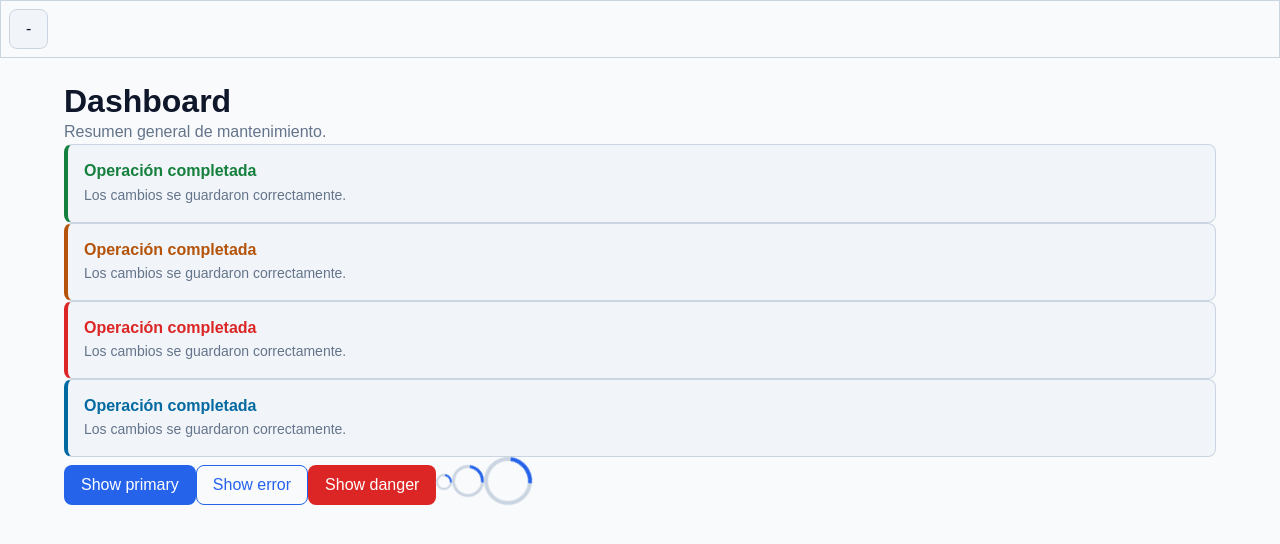
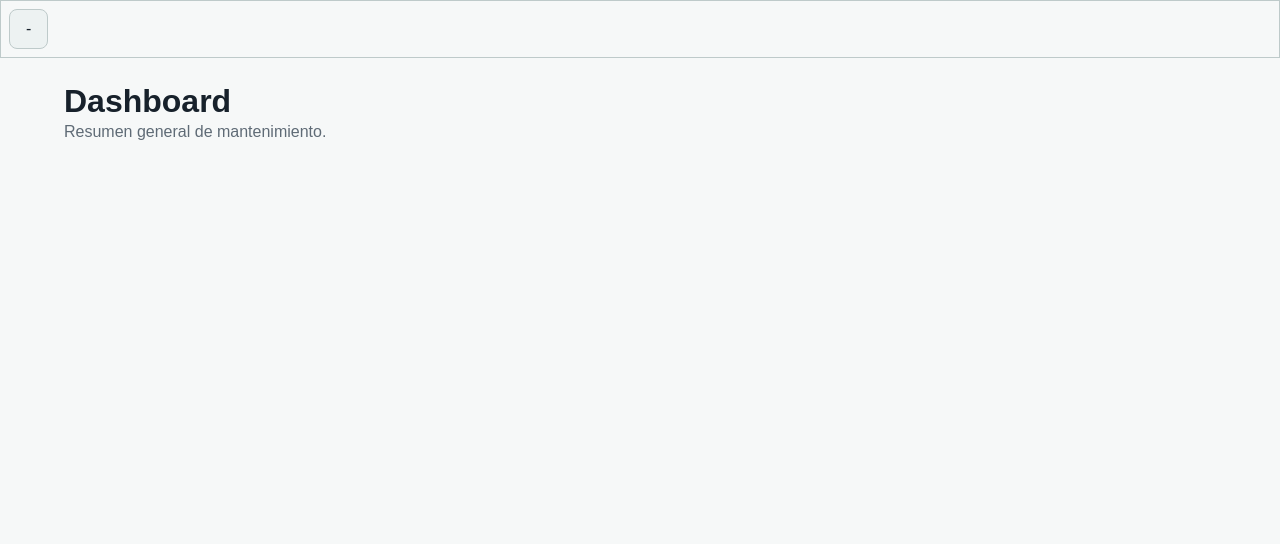
Before and after one commit to CristianEscequiel/angular-enterprise-lab, an Angular app: page / in a window 1280 px wide. Shown: the top 544 px of the page. Built offline with nearby package versions, Linux system fonts and the light colour scheme.

Commit message:
refactor: remove component playground from app shell and replace colors variable

```diff
--- a/src/app/layout/app-shell/app-shell.html
+++ b/src/app/layout/app-shell/app-shell.html
@@ -6,39 +6,6 @@
   }
   <main class="container p-lg sidebar-layout__content">
     <router-outlet></router-outlet>
-    <app-alert title="Operación completada" message="Los cambios se guardaron correctamente."
-      variant="success"></app-alert>
-    <app-alert title="Operación completada" message="Los cambios se guardaron correctamente."
-      variant="warning"></app-alert>
-    <app-alert title="Operación completada" message="Los cambios se guardaron correctamente."
-      variant="error"></app-alert>
-
-    <app-alert title="Operación completada" message="Los cambios se guardaron correctamente."
-      variant="info"></app-alert>
-
-    <div class="d-flex items-center">
-      <app-button variant="primary" (clicked)="showToast('success', 'Success', 'The operation was successful.')">
-        Show primary
-      </app-button>
-
-      <app-button variant="outline" (clicked)="showToast('error', 'Error', 'The operation failed.')">
-        Show error
-      </app-button>
-
-      <app-button variant="danger" (clicked)="showToast('error', 'Error', 'The operation failed.')">
-        Show danger
-      </app-button>
-
-      <app-toast [open]="toastOpen()" [variant]="toastType()" [title]="toastTitle()" [message]="toastMessage()"
-        (closed)="closeToast()" />
-
-      <app-spinner size="sm" label="Cargando órdenes de trabajo" />
-      <app-spinner size="md" label="Cargando órdenes de trabajo" />
-      <app-spinner size="lg" label="Cargando órdenes de trabajo" />
-
-    </div>
-
-
   </main>
 
 </div>
--- a/src/styles/abstracts/_variables.scss
+++ b/src/styles/abstracts/_variables.scss
@@ -5,52 +5,97 @@
 // BRAND
 // ==============================
 
-$color-primary: #2563eb;
-$color-primary-hover: #1d4ed8;
-$color-primary-active: #1e40af;
-$color-primary-subtle: #dbeafe;
+$color-primary: #0f5f61;
+$color-primary-hover: #0c5254;
+$color-primary-active: #083f41;
+$color-primary-subtle: #d9eeee;
+
+$color-accent: #c84a16;
+$color-accent-hover: #ad3d11;
+$color-accent-active: #8f310d;
+$color-accent-subtle: #ffeadf;
 
 // ==============================
 // BACKGROUNDS
 // ==============================
 
-$color-background: #f8fafc;
+$color-background: #f6f8f8;
 $color-surface: #ffffff;
-$color-surface-light: #f1f5f9;
-$color-surface-hover: #e2e8f0;
+$color-surface-light: #edf2f2;
+$color-surface-hover: #dfe8e8;
+$color-surface-selected: #d9eeee;
 
 // ==============================
 // TEXT
 // ==============================
 
-$color-text: #0f172a;
-$color-text-muted: #64748b;
-$color-text-disabled: #94a3b8;
+$color-text: #17212b;
+$color-text-muted: #5f6b76;
+$color-text-disabled: #98a2aa;
+$color-text-inverse: #ffffff;
 
 // ==============================
 // BORDERS
 // ==============================
 
-$color-border: #cbd5e1;
-$color-border-subtle: #e2e8f0;
+$color-border: #becaca;
+$color-border-subtle: #dfe7e7;
+$color-border-strong: #8fa0a0;
+$color-border-focus: #0f5f61;
 
 // ==============================
 // SEMANTIC COLORS
 // ==============================
 
-$color-success: #15803d;
-$color-success-subtle: #dcfce7;
+// SUCCESS
+$color-success: #18794e;
+$color-success-hover: #12663f;
+$color-success-active: #0d5233;
+$color-success-subtle: #dff4e8;
 
-$color-warning: #b45309;
-$color-warning-subtle: #fef3c7;
+// WARNING
+$color-warning: #a15c00;
+$color-warning-hover: #874d00;
+$color-warning-active: #6d3e00;
+$color-warning-subtle: #fff0cc;
 
-$color-error: #dc2626;
-$color-error-hover: #ef4444;
-$color-error-active: #b91c1c;
-$color-error-subtle: #fee2e2;
+// ERROR
+$color-error: #b42318;
+$color-error-hover: #971d14;
+$color-error-active: #7a1710;
+$color-error-subtle: #fee4e2;
 
-$color-info: #0369a1;
-$color-info-subtle: #e0f2fe;
+// INFO
+$color-info: #175cd3;
+$color-info-hover: #144fb4;
+$color-info-active: #103f91;
+$color-info-subtle: #e3efff;
+
+// ==============================
+// STATES
+// ==============================
+
+$color-focus-ring: rgba(15, 95, 97, 0.3);
+$color-overlay: rgba(23, 33, 43, 0.55);
+
+$color-disabled-background: #edf1f1;
+$color-disabled-border: #d5dddd;
+
+// ==============================
+// PRIORITIES
+// ==============================
+
+$color-priority-low: #2870bd;
+$color-priority-low-subtle: #e3f0ff;
+
+$color-priority-medium: #a15c00;
+$color-priority-medium-subtle: #fff0cc;
+
+$color-priority-high: #c84a16;
+$color-priority-high-subtle: #ffeadf;
+
+$color-priority-critical: #b42318;
+$color-priority-critical-subtle: #fee4e2;
 
 // ==============================
 // TYPOGRAPHY
--- a/src/styles/components/_sidebar.scss
+++ b/src/styles/components/_sidebar.scss
@@ -8,6 +8,7 @@
   position: sticky;
   top: 0;
   height: 100%;
+  animation: sidebar-slide-in .50s ease;
 }
 
 .sidebar__nav {
@@ -31,3 +32,15 @@
     background-color: var(--color-primary-subtle);
   }
 }
+
+@keyframes sidebar-slide-in {
+  from {
+    opacity: 0;
+    transform: translateX(-100%);
+  }
+
+  to {
+    opacity: 1;
+    transform: translateX(0);
+  }
+}
```
